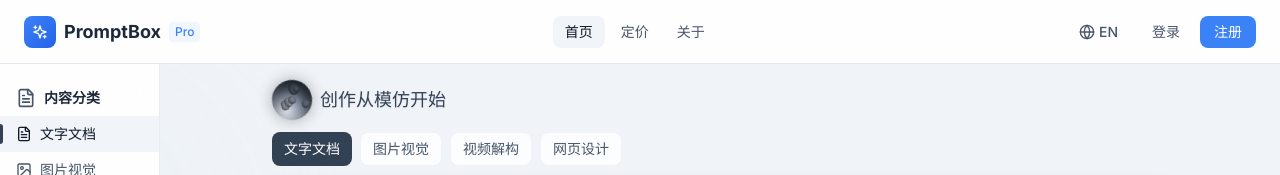
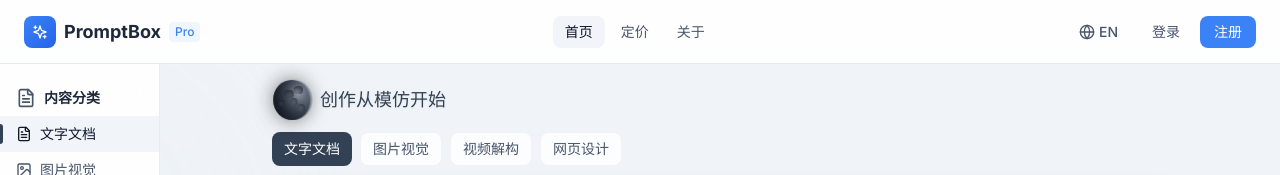
Before and after one commit to oxygen02/promptbox, a Next.js app: page / in a window 1280 px wide. Shown: the top 175 px of the page. Built offline with nearby package versions, Linux system fonts and the light colour scheme.

Commit message:
fix: Enhanced 3D moon sphere with depth layers

```diff
--- a/src/app/globals.css
+++ b/src/app/globals.css
@@ -123,4 +123,21 @@ body {
   @apply bg-slate-100 text-slate-900 font-medium;
 }
 
-/* 3D月球球体转动动画 - 使用标准spin实现360度旋转 */
+/* 真实3D球体旋转动画 */
+@keyframes moonSphere {
+  0% {
+    transform: rotateY(0deg) rotateX(0deg);
+  }
+  25% {
+    transform: rotateY(90deg) rotateX(5deg);
+  }
+  50% {
+    transform: rotateY(180deg) rotateX(0deg);
+  }
+  75% {
+    transform: rotateY(270deg) rotateX(-5deg);
+  }
+  100% {
+    transform: rotateY(360deg) rotateX(0deg);
+  }
+}
--- a/src/app/page.tsx
+++ b/src/app/page.tsx
@@ -232,27 +232,37 @@ export default function HomePage() {
       <div className="relative z-10">
         {/* 月球 + Slogan - 与上传内容左对齐 */}
         <div className="flex items-center gap-2 mb-3">
-          {/* 3D月球球体 - 真正360度旋转 */}
-          <div className="relative w-10 h-10" style={{perspective: '400px'}}>
-            <div className="w-full h-full animate-[spin_8s_linear_infinite]" style={{transformStyle: 'preserve-3d'}}>
-              {/* 球体 */}
+          {/* 真实3D月球球体 */}
+          <div className="relative w-10 h-10" style={{perspective: '600px'}}>
+            <div className="w-full h-full animate-[moonSphere_10s_linear_infinite]" style={{transformStyle: 'preserve-3d'}}>
+              {/* 外层球面 */}
               <div className="absolute inset-0 rounded-full"
                    style={{
-                     background: 'radial-gradient(circle at 30% 30%, #e2e8f0, #94a3b8 40%, #475569 70%, #1e293b 100%)',
-                     boxShadow: 'inset -8px -8px 20px rgba(0,0,0,0.6), inset 4px 4px 10px rgba(255,255,255,0.4), 0 0 15px rgba(0,0,0,0.3)',
-                     transform: 'rotateY(0deg)',
+                     background: 'radial-gradient(circle at 35% 35%, #f1f5f9, #94a3b8 25%, #64748b 50%, #334155 75%, #1e293b 100%)',
+                     boxShadow: 'inset -10px -10px 25px rgba(0,0,0,0.7), inset 5px 5px 15px rgba(255,255,255,0.2), 0 0 20px rgba(0,0,0,0.5)',
                    }}>
-                {/* 陨石坑 - 分布在球面上 */}
-                <div className="absolute top-2 left-3 w-2.5 h-2 rounded-full bg-gray-500/50" style={{boxShadow: 'inset 1px 1px 3px rgba(0,0,0,0.6)'}}></div>
-                <div className="absolute top-5 left-6 w-3 h-2.5 rounded-full bg-gray-600/40" style={{boxShadow: 'inset 1px 1px 3px rgba(0,0,0,0.6)'}}></div>
-                <div className="absolute top-7 left-2 w-2 h-2 rounded-full bg-gray-500/55" style={{boxShadow: 'inset 1px 1px 3px rgba(0,0,0,0.6)'}}></div>
-                <div className="absolute top-3 right-4 w-2.5 h-2 rounded-full bg-gray-550/45" style={{boxShadow: 'inset 1px 1px 3px rgba(0,0,0,0.6)'}}></div>
-                <div className="absolute bottom-4 left-4 w-2 h-2 rounded-full bg-gray-500/50" style={{boxShadow: 'inset 1px 1px 3px rgba(0,0,0,0.6)'}}></div>
-                <div className="absolute bottom-2 right-5 w-1.8 h-1.8 rounded-full bg-gray-600/55" style={{boxShadow: 'inset 1px 1px 3px rgba(0,0,0,0.6)'}}></div>
-                <div className="absolute top-6 right-2 w-1.5 h-1.5 rounded-full bg-gray-500/40" style={{boxShadow: 'inset 1px 1px 3px rgba(0,0,0,0.6)'}}></div>
-                <div className="absolute bottom-6 left-2 w-1.8 h-1.8 rounded-full bg-gray-550/45" style={{boxShadow: 'inset 1px 1px 3px rgba(0,0,0,0.6)'}}></div>
-                {/* 球体边缘渐变 */}
-                <div className="absolute inset-0 rounded-full bg-gradient-to-tr from-transparent via-transparent to-black/30"></div>
+                {/* 陨石坑层 */}
+                <div className="absolute inset-0" style={{transform: 'translateZ(1px)'}}>
+                  {/* 多个陨石坑，大小不一，模拟立体感 */}
+                  <div className="absolute top-1.5 left-2 w-2.5 h-2 rounded-full bg-gray-500/30" style={{boxShadow: 'inset 2px 2px 4px rgba(0,0,0,0.5)'}}></div>
+                  <div className="absolute top-4 left-5 w-3 h2.5 rounded-full bg-gray-600/25" style={{boxShadow: 'inset 2px 2px 4px rgba(0,0,0,0.5)'}}></div>
+                  <div className="absolute top-6 left-1.5 w-2 h-2 rounded-full bg-gray-500/35" style={{boxShadow: 'inset 1px 1px 3px rgba(0,0,0,0.5)'}}></div>
+                  <div className="absolute top-2.5 right-3 w-2.5 h-2 rounded-full bg-gray-550/30" style={{boxShadow: 'inset 2px 2px 4px rgba(0,0,0,0.5)'}}></div>
+                  <div className="absolute bottom-3.5 left-3.5 w-2 h-2 rounded-full bg-gray-500/30" style={{boxShadow: 'inset 1px 1px 3px rgba(0,0,0,0.5)'}}></div>
+                  <div className="absolute bottom-1.5 right-4 w-1.8 h-1.8 rounded-full bg-gray-600/35" style={{boxShadow: 'inset 1px 1px 3px rgba(0,0,0,0.5)'}}></div>
+                  <div className="absolute top-5 right-1.5 w-1.5 h-1.5 rounded-full bg-gray-500/25" style={{boxShadow: 'inset 1px 1px 2px rgba(0,0,0,0.5)'}}></div>
+                  <div className="absolute bottom-5 left-2 w-1.8 h-1.8 rounded-full bg-gray-550/30" style={{boxShadow: 'inset 1px 1px 3px rgba(0,0,0,0.5)'}}></div>
+                </div>
+                {/* 球体边缘光晕 */}
+                <div className="absolute inset-0 rounded-full bg-gradient-to-tr from-white/10 via-transparent to-black/40"></div>
+              </div>
+              {/* 背面层 - 增加立体感 */}
+              <div className="absolute inset-0 rounded-full"
+                   style={{
+                     background: 'radial-gradient(circle at 50% 50%, #1e293b, #0f172a)',
+                     transform: 'translateZ(-5px)',
+                     opacity: 0.3,
+                   }}>
               </div>
             </div>
           </div>
```
